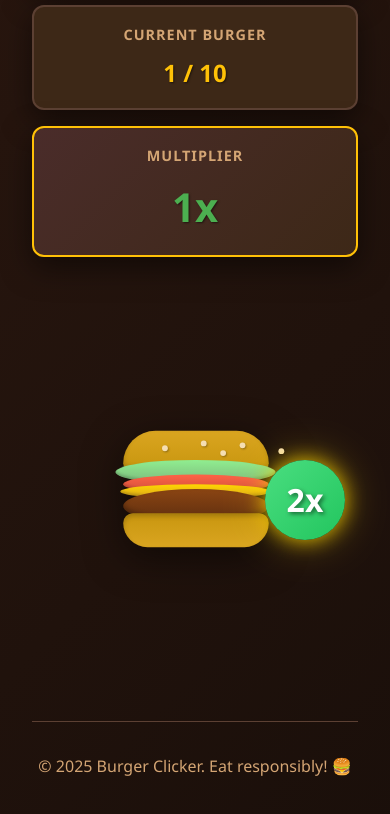
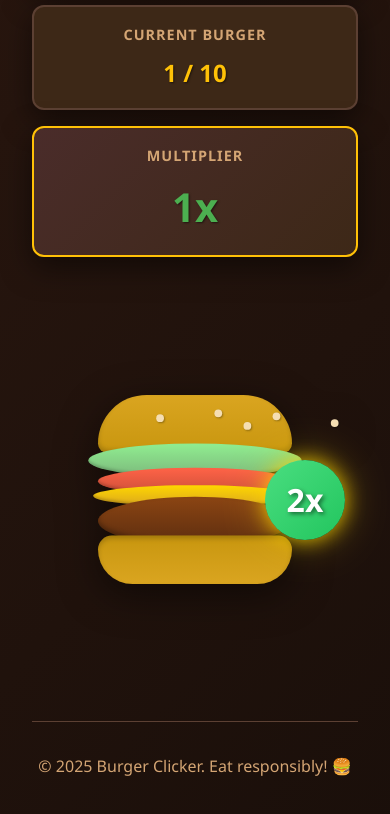
Before and after one commit to DDmonkeytron/Hitme, a plain HTML site: page index.html in a window 390 px wide. Both pictures are taken after a click on the element 195 px from the left and 913 px from the top of the page. Shown: the part 424-1238 px from the top of the page. Drawn offline with Linux system fonts and the light colour scheme.

Commit message:
Make burger 50% bigger and add sound effects

```diff
--- a/css/style.css
+++ b/css/style.css
@@ -138,8 +138,8 @@ main {
 }
 
 .burger-layer {
-    width: 200px;
-    height: 30px;
+    width: 300px;
+    height: 45px;
     margin: -5px 0;
     border-radius: 50%;
     position: relative;
@@ -148,31 +148,31 @@ main {
 
 .bun-top {
     background: linear-gradient(to bottom, var(--bun-color), #c8960f);
-    height: 40px;
+    height: 60px;
     border-radius: 100px 100px 20px 20px;
     box-shadow: inset 0 -3px 5px rgba(0, 0, 0, 0.2);
 }
 
 .sesame {
     position: absolute;
-    width: 6px;
-    height: 6px;
+    width: 8px;
+    height: 8px;
     background: #f5deb3;
     border-radius: 50%;
     box-shadow: 1px 1px 2px rgba(0, 0, 0, 0.3);
 }
 
-.sesame:nth-child(1) { top: 15px; left: 40px; }
-.sesame:nth-child(2) { top: 10px; left: 80px; }
-.sesame:nth-child(3) { top: 12px; left: 120px; }
-.sesame:nth-child(4) { top: 18px; left: 160px; }
-.sesame:nth-child(5) { top: 20px; left: 100px; }
+.sesame:nth-child(1) { top: 20px; left: 60px; }
+.sesame:nth-child(2) { top: 15px; left: 120px; }
+.sesame:nth-child(3) { top: 18px; left: 180px; }
+.sesame:nth-child(4) { top: 25px; left: 240px; }
+.sesame:nth-child(5) { top: 28px; left: 150px; }
 
 .lettuce {
     background: var(--lettuce-color);
     background: linear-gradient(to bottom, #90ee90, #7cb87c);
-    width: 220px;
-    height: 25px;
+    width: 330px;
+    height: 35px;
     border-radius: 50%;
     box-shadow: inset 0 -2px 3px rgba(0, 0, 0, 0.2);
 }
@@ -180,28 +180,28 @@ main {
 .tomato {
     background: var(--tomato-color);
     background: linear-gradient(to bottom, #ff6347, #cc4f39);
-    height: 20px;
+    height: 28px;
     box-shadow: inset 0 -2px 3px rgba(0, 0, 0, 0.2);
 }
 
 .cheese {
     background: var(--cheese-color);
     background: linear-gradient(to bottom, #ffd700, #daa520);
-    width: 210px;
-    height: 15px;
+    width: 315px;
+    height: 22px;
     box-shadow: inset 0 -2px 3px rgba(0, 0, 0, 0.2);
 }
 
 .patty {
     background: var(--patty-color);
     background: linear-gradient(to bottom, #8b4513, #5c2d0f);
-    height: 35px;
+    height: 50px;
     box-shadow: inset 0 -3px 5px rgba(0, 0, 0, 0.3);
 }
 
 .bun-bottom {
     background: linear-gradient(to top, var(--bun-color), #c8960f);
-    height: 35px;
+    height: 50px;
     border-radius: 20px 20px 50px 50px;
     box-shadow: inset 0 3px 5px rgba(0, 0, 0, 0.2);
 }
@@ -340,15 +340,15 @@ footer {
     }
 
     .burger-layer {
-        width: 150px;
+        width: 200px;
     }
 
     .lettuce {
-        width: 165px;
+        width: 220px;
     }
 
     .cheese {
-        width: 155px;
+        width: 210px;
     }
 
     .game-stats {
--- a/js/app.js
+++ b/js/app.js
@@ -8,6 +8,64 @@ const BITES_PER_BURGER = 10;
 let currentMultiplier = 1;
 let activeMultipliers = [];
 let multiplierSpawnInterval;
+
+// Audio elements - using Web Audio API for bite sounds
+const audioContext = new (window.AudioContext || window.webkitAudioContext)();
+
+// Create bite sound (crunch)
+function playBiteSound() {
+    const oscillator = audioContext.createOscillator();
+    const gainNode = audioContext.createGain();
+
+    oscillator.connect(gainNode);
+    gainNode.connect(audioContext.destination);
+
+    oscillator.frequency.setValueAtTime(200, audioContext.currentTime);
+    oscillator.frequency.exponentialRampToValueAtTime(50, audioContext.currentTime + 0.1);
+
+    gainNode.gain.setValueAtTime(0.3, audioContext.currentTime);
+    gainNode.gain.exponentialRampToValueAtTime(0.01, audioContext.currentTime + 0.1);
+
+    oscillator.start(audioContext.currentTime);
+    oscillator.stop(audioContext.currentTime + 0.1);
+}
+
+// Create celebration sound
+function playCelebrationSound() {
+    const notes = [523.25, 659.25, 783.99]; // C, E, G
+    notes.forEach((freq, index) => {
+        const oscillator = audioContext.createOscillator();
+        const gainNode = audioContext.createGain();
+
+        oscillator.connect(gainNode);
+        gainNode.connect(audioContext.destination);
+
+        oscillator.frequency.setValueAtTime(freq, audioContext.currentTime + index * 0.1);
+        gainNode.gain.setValueAtTime(0.2, audioContext.currentTime + index * 0.1);
+        gainNode.gain.exponentialRampToValueAtTime(0.01, audioContext.currentTime + index * 0.1 + 0.3);
+
+        oscillator.start(audioContext.currentTime + index * 0.1);
+        oscillator.stop(audioContext.currentTime + index * 0.1 + 0.3);
+    });
+}
+
+// Create powerup sound
+function playPowerupSound() {
+    const oscillator = audioContext.createOscillator();
+    const gainNode = audioContext.createGain();
+
+    oscillator.connect(gainNode);
+    gainNode.connect(audioContext.destination);
+
+    oscillator.frequency.setValueAtTime(400, audioContext.currentTime);
+    oscillator.frequency.exponentialRampToValueAtTime(800, audioContext.currentTime + 0.2);
+
+    gainNode.gain.setValueAtTime(0.2, audioContext.currentTime);
+    gainNode.gain.exponentialRampToValueAtTime(0.01, audioContext.currentTime + 0.2);
+
+    oscillator.start(audioContext.currentTime);
+    oscillator.stop(audioContext.currentTime + 0.2);
+}
 
 // DOM elements
 const burger = document.getElementById('burger');
@@ -54,6 +112,7 @@ function spawnMultiplier() {
     powerup.addEventListener('click', () => {
         activateMultiplier(multiplierType);
         powerup.remove();
+        playPowerupSound();
     });
 
     multiplierContainer.appendChild(powerup);
@@ -170,6 +229,8 @@ function eatBurger() {
     celebration.textContent = '🎉 BURGER EATEN! 🎉';
     celebration.classList.add('show');
 
+    playCelebrationSound();
+
     setTimeout(() => {
         celebration.classList.remove('show');
 
@@ -192,6 +253,9 @@ function takeBite(event) {
     setTimeout(() => {
         burger.classList.remove('bite');
     }, 200);
+
+    // Play bite sound
+    playBiteSound();
 
     // Create floating emoji
     createFloatingBite(event.clientX, event.clientY);
```
